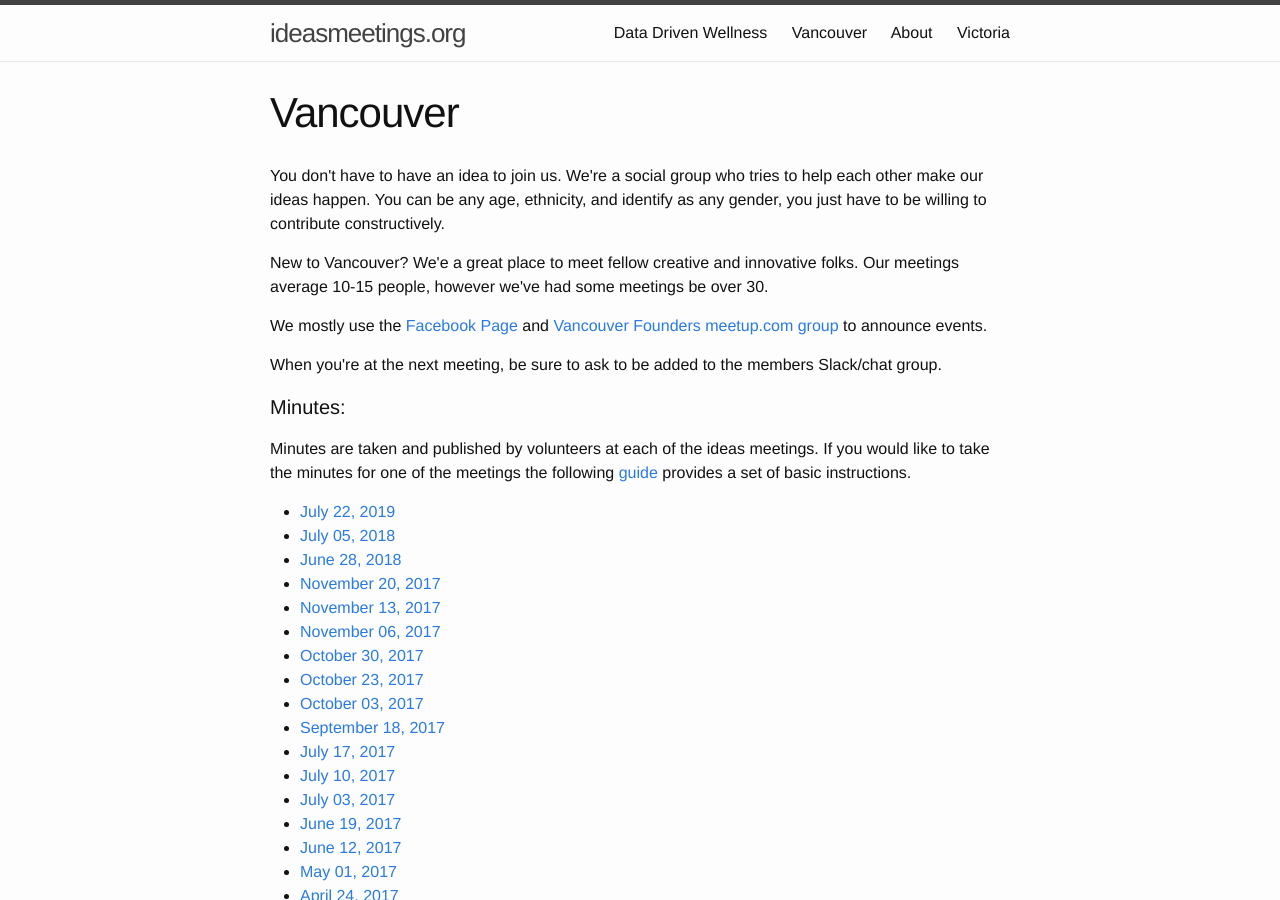
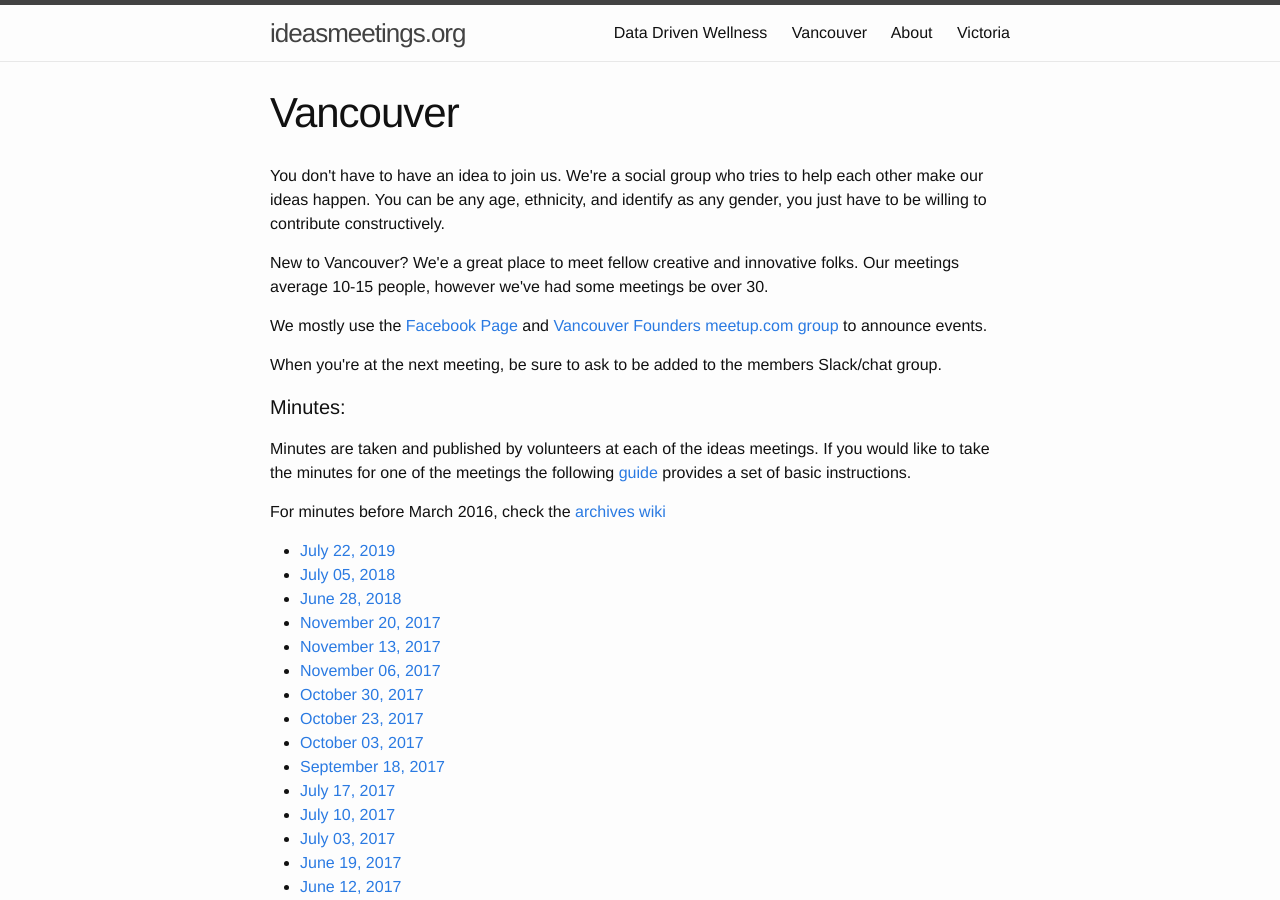
Before and after one commit to improvethings/improvethings.github.io, a Jekyll site: the page built from vancouver/index.html, in a window 1280 px wide and 900 px high. Built offline with Jekyll 4.4.1, drawn with Linux system fonts in a browser that asks for light colours; comment, search, counter and statistics services are not loaded; some of the changed text lies outside the part shown.

Commit message:
link to pre March 2016 wiki

```diff
--- a/vancouver/index.html
+++ b/vancouver/index.html
@@ -29,13 +29,16 @@ comments: []
 <table style="width:100%">
  <tr>
 <h4>Minutes:</h4>
+
 <p>Minutes are taken and published by volunteers at each of the ideas meetings. If you would like to take the minutes for one of the meetings the following <a href="./GitGuideMM.pdf">guide</a> provides a set of basic instructions.</p>
+
+<p> For minutes before March 2016, check the <a href="http://archive.ideasmeetings.org/wiki/VancouverChapter"> archives wiki </a>
+
 <ul>
 {% for post in site.categories.Vancouver %}
     <li><a href="{{ post.url }}">{{ post.title }}</a></li>
 {% endfor %}
 </ul>
-<p>Before March 16, 2016, <a href="http://archive.ideasmeetings.org/wiki/VancouverChapter">check the wiki</a>.</p>
 </tr>
   <tr>
 <h4>Projects:</h4>
```
